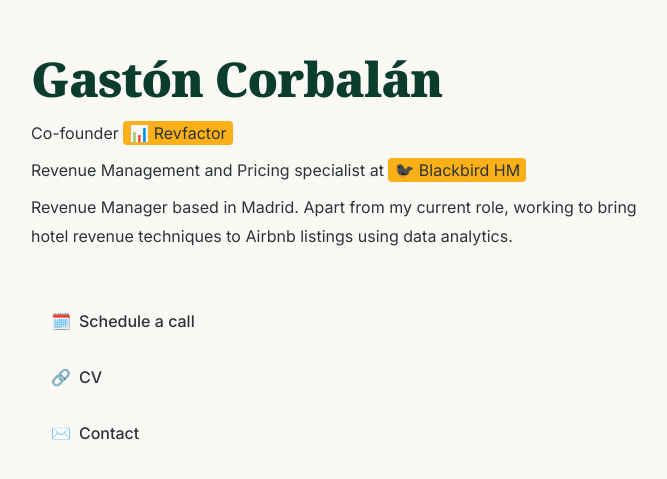
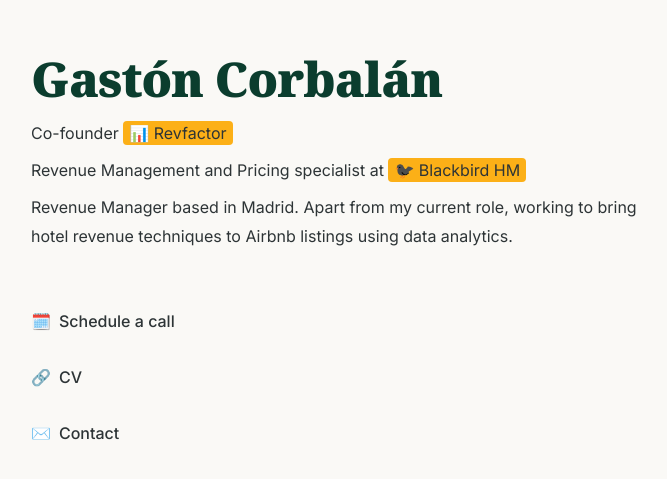
Before and after one commit to ImGaston/portfolio, a Next.js app: page / in a window 1280 px wide. Shown: the part 173-652 px from the top of the page, without its empty margins (293-960 px from the left). Built offline with nearby package versions, Linux system fonts and the light colour scheme.

Commit message:
Update index.js

```diff
--- a/pages/index.js
+++ b/pages/index.js
@@ -39,7 +39,7 @@
           target="_blank"
           href="https://calendar.app.google/Nu8B7evvfjS8apX79/"
           rel="noreferrer"
-          className="inline-flex items-center gap-2 px-5 py-2.5 rounded-sm text-verdant font-medium hover:brightness-110 transition-all w-fit dark:text-verdant"
+          className="inline-flex items-center gap-2 px-0 py-2.5 rounded-sm text-verdant font-medium hover:brightness-110 transition-all w-fit dark:text-verdant"
         >
           🗓️ <span>Schedule a call</span>
         </a>
@@ -47,13 +47,13 @@
           target="_blank"
           href="https://cv.gastoncorbalan.com/"
           rel="noreferrer"
-          className="inline-flex items-center gap-2 px-5 py-2.5 rounded-sm text-verdant font-medium hover:bg-verdant hover:text-parchment transition-all w-fit dark:text-parchment dark:hover:bg-amber dark:hover:text-verdant"
+          className="inline-flex items-center gap-2 px-0 py-2.5 rounded-sm text-verdant font-medium hover:bg-verdant hover:text-parchment transition-all w-fit dark:text-parchment dark:hover:bg-amber dark:hover:text-verdant"
         >
           🔗 <span>CV</span>
         </a>
         <a
           href="mailto: hola@gastoncorbalan.com"
-          className="inline-flex items-center gap-2 px-5 py-2.5 rounded-sm text-verdant font-medium hover:bg-verdant hover:text-parchment transition-all w-fit dark:text-parchment dark:hover:bg-amber dark:hover:text-verdant"
+          className="inline-flex items-center gap-2 px-0 py-2.5 rounded-sm text-verdant font-medium hover:bg-verdant hover:text-parchment transition-all w-fit dark:text-parchment dark:hover:bg-amber dark:hover:text-verdant"
         >
           ✉️ <span>Contact</span>
         </a>
```
